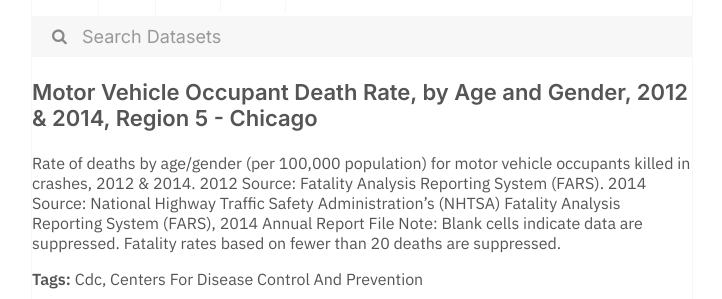
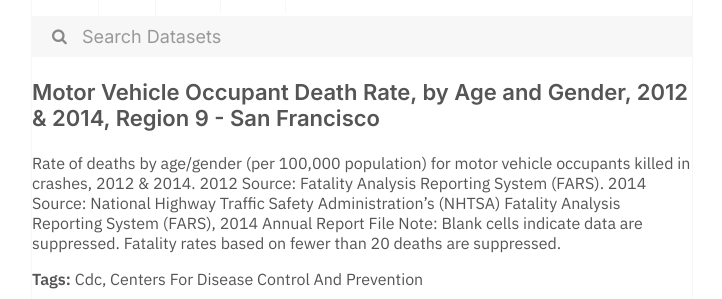
Before and after one commit to dayda-entities/centers-for-disease-control-and-prevention, a Jekyll site: the page built from _posts/2020-11-12-motor-vehicle-occupant-death-r.md, in a window 1280 px wide. Shown: the part 269-568 px from the top of the page, without its empty margins (278-1000 px from the left). Built offline with Jekyll 4.4.1, drawn with Linux system fonts in a browser that asks for light colours.

```diff
--- a/_posts/2020-11-12-motor-vehicle-occupant-death-r.md
+++ b/_posts/2020-11-12-motor-vehicle-occupant-death-r.md
@@ -1,17 +1,17 @@
 ---
 title: >-
-  Motor Vehicle Occupant Death Rate, by Age and Gender, 2012 & 2014, Region 5 -
-  Chicago
-created: '2020-11-12T12:13:13.075173'
-modified: '2021-04-21T19:15:20.985902'
+  Motor Vehicle Occupant Death Rate, by Age and Gender, 2012 & 2014,  Region 9 -
+  San Francisco
+created: '2020-11-12T12:17:04.322191'
+modified: '2021-04-21T19:43:27.688297'
 state: active
 type: dataset
 tags:
   - Cdc
   - Centers For Disease Control And Prevention
 groups: []
-csv_url: 'https://data.cdc.gov/api/views/6i2x-3kw3/rows.csv?accessType=DOWNLOAD'
-json_url: 'https://data.cdc.gov/api/views/6i2x-3kw3/rows.json?accessType=DOWNLOAD'
+csv_url: 'https://data.cdc.gov/api/views/xsu4-4sk9/rows.csv?accessType=DOWNLOAD'
+json_url: 'https://data.cdc.gov/api/views/xsu4-4sk9/rows.json?accessType=DOWNLOAD'
 layout: post
 
 ---
```
